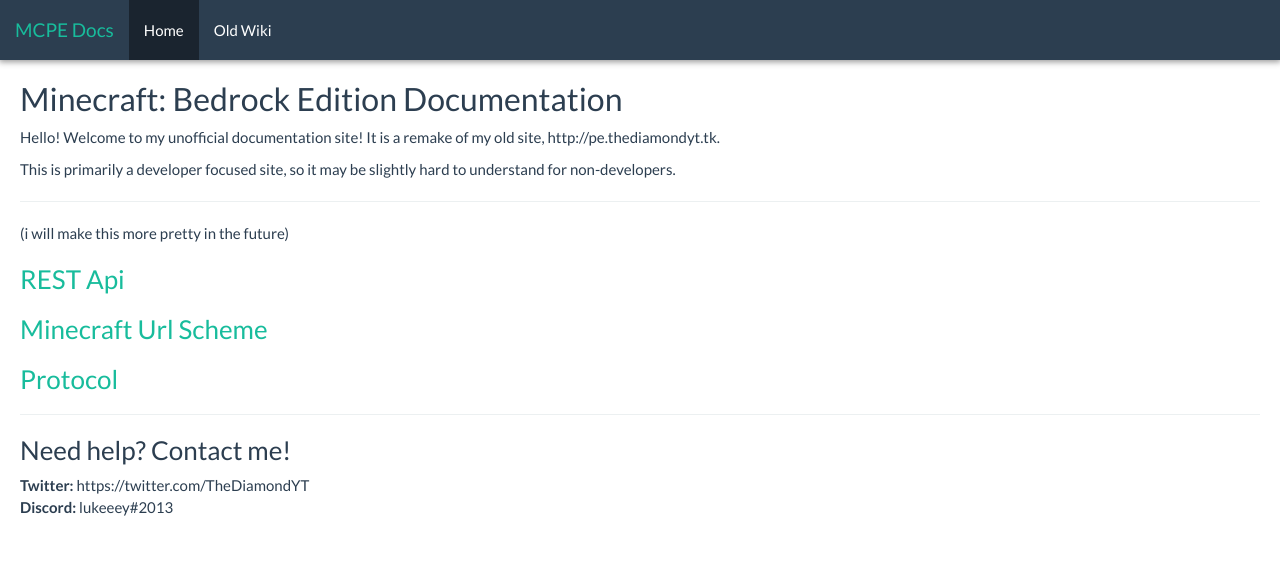
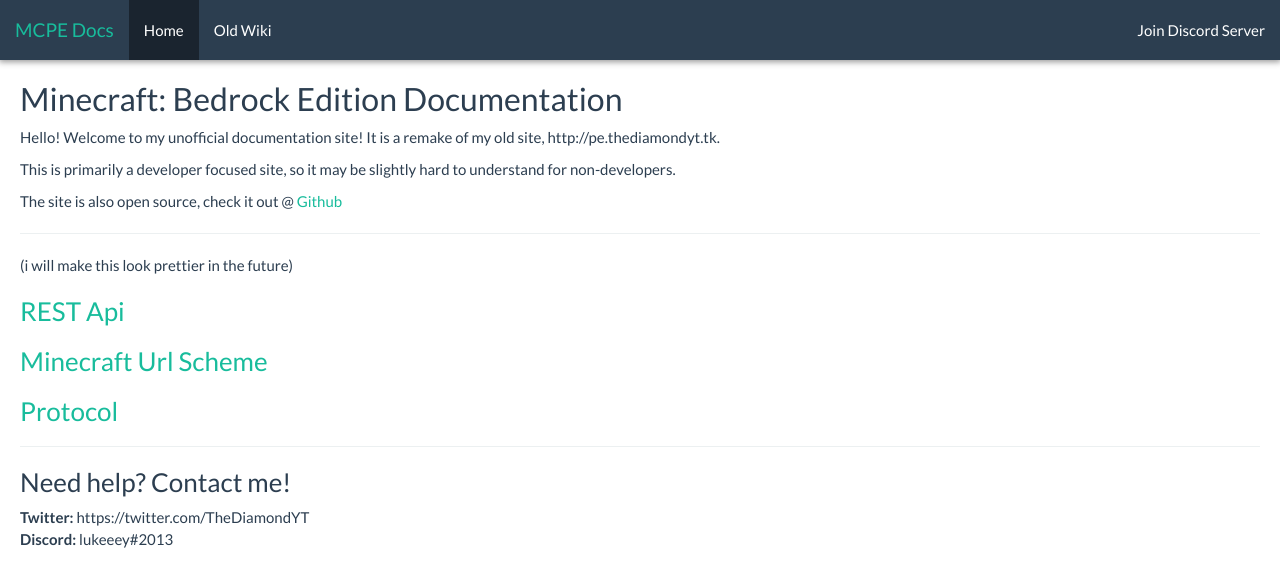
Before and after one commit to lukeeey/mcpe-docs, a Jekyll site: the page built from index.md, in a window 1280 px wide. Shown: the top 587 px of the page. Built offline with Jekyll 4.4.1, drawn with Linux system fonts in a browser that asks for light colours; nearby versions of some CDN libraries; our own code applies the rules of GitHub Pages for plain Markdown files; library files that are not in the unit come from our copies.

Commit message:
Site: Add Discord link in navbar, clean up a few things

```diff
--- a/_layouts/page.html
+++ b/_layouts/page.html
@@ -2,7 +2,64 @@
   <meta name="viewport" content="width=device-width initial-scale=1">
 
   <link rel="stylesheet" href="//lukeeey.github.io/mcpe-docs/static/css/bootstrap.min.css">
-  <style>.page { padding-left: 20px; padding-right: 20px; } .navbar { -webkit-box-shadow: 0 1px 6px 1px #999; -moz-box-shadow: 0 1px 6px 1px #999; box-shadow: 0 1px 6px 1px #999; } pre { background-color: #FFFFFF;</style>
+<style>
+.rainbow {
+    -webkit-animation: rainbow 2s infinite;
+    -ms-animation: rainbow 2s infinite;
+    animation: rainbow 2s infinite
+}
+
+@-webkit-keyframes rainbow {
+    33% {
+        color: #90EE90
+    }
+    66% {
+        color: #FF00FF
+    }
+    100% {
+        color: #00FFFF
+    }
+}
+
+@-ms-keyframes rainbow {
+    33% {
+        color: #90EE90
+    }
+    66% {
+        color: #FF00FF
+    }
+    100% {
+        color: #00FFFF
+    }
+}
+
+@keyframes rainbow {
+    33% {
+        color: #90EE90
+    }
+    66% {
+        color: #FF00FF
+    }
+    100% {
+        color: #00FFFF
+    }
+}
+
+.page {
+    padding-left: 20px;
+    padding-right: 20px;
+}
+
+.navbar {
+    -webkit-box-shadow: 0 1px 6px 1px #999;
+    -moz-box-shadow: 0 1px 6px 1px #999;
+    box-shadow: 0 1px 6px 1px #999;
+}
+
+pre {
+    background-color: #FFFFFF;
+}
+</style>
 </head>
 <body>
   <nav class="navbar navbar-default navbar-static-top">
@@ -20,6 +77,9 @@
         <ul class="nav navbar-nav">
           <li class="active"><a href="https://lukeeey.github.io/mcpe-docs/">Home</a></li>
           <li><a href="http://pe.thediamondyt.tk/wiki/">Old Wiki</a></li>
+        </ul>
+        <ul class="nav navbar-nav navbar-right">
+          <li><a class="rainbow" href="https://discord.gg/GJrqtm">Join Discord Server</a></li>
         </ul>
       </div>
     </div>
--- a/index.md
+++ b/index.md
@@ -6,9 +6,11 @@ Hello! Welcome to my unofficial documentation site! It is a remake of my old sit
 
 This is primarily a developer focused site, so it may be slightly hard to understand for non-developers.
 
+The site is also open source, check it out @ [Github](https://github.com/lukeeey/mcpe-docs)
+
 ---
 
-(i will make this more pretty in the future)
+(i will make this look prettier in the future)
 
 ### [REST Api](rest-api/)
 ### [Minecraft Url Scheme](url-scheme/)
```
Also changed, not shown: docs/UrlScheme.md (+6 -3 lines), docs/rest-api/Index.md (+1 -1 lines). Lines whose indentation alone changed are shown as unchanged.
